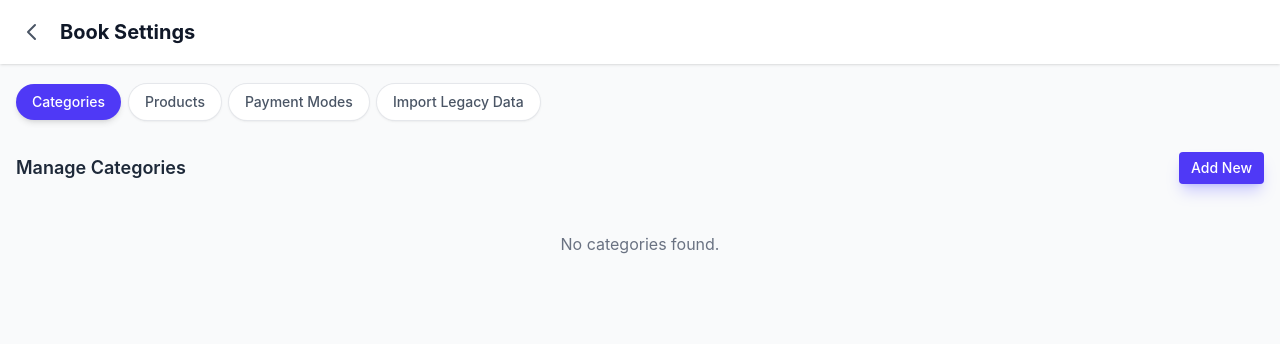
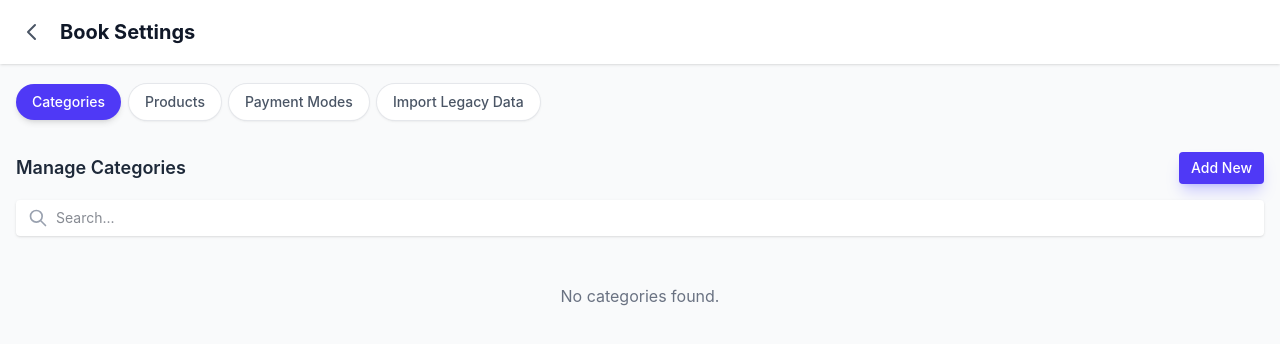
Before and after one commit to AshishDhamalaAD/money-offline, a Vue app: page /book/1/settings in a window 1280 px wide. Shown: the top 344 px of the page. Built offline with nearby package versions, Linux system fonts and the light colour scheme.

Commit message:
feat: Add `SearchInput` component, implement search for contacts and settings lists, introduce transaction pagination with load more, and refine `SearchableSelect` close behavior.

```diff
--- a/src/components/settings/ContactsManager.vue
+++ b/src/components/settings/ContactsManager.vue
@@ -1,10 +1,23 @@
 <script setup>
+import { ref, computed } from 'vue'
 import { useRouter } from 'vue-router'
 import { useMasterStore } from '../../stores/masterStore'
 import BaseButton from '../ui/BaseButton.vue'
+import SearchInput from '../ui/SearchInput.vue'
 
 const router = useRouter()
 const masterStore = useMasterStore()
+const searchQuery = ref('')
+
+const filteredContacts = computed(() => {
+    if (!searchQuery.value) return masterStore.contacts
+
+    const query = searchQuery.value.toLowerCase()
+    return masterStore.contacts.filter(contact =>
+        contact.name.toLowerCase().includes(query) ||
+        (contact.phone && contact.phone.includes(query))
+    )
+})
 
 function navigateToAdd() {
     router.push({ name: 'new-contact' })
@@ -17,6 +30,7 @@ function navigateToEdit(contact) {
 
 <template>
     <div class="space-y-4">
+        <div class="flex flex-col gap-4">
             <div class="flex justify-between items-center">
                 <h2 class="text-lg font-semibold text-gray-800">
                     Manage Contacts
@@ -25,8 +39,13 @@ function navigateToEdit(contact) {
                             @click="navigateToAdd">Add New</BaseButton>
             </div>
 
+            <!-- Search Input -->
+            <SearchInput v-model="searchQuery"
+                         placeholder="Search contacts..." />
+        </div>
+
         <div class="space-y-3">
-            <div v-for="item in masterStore.contacts"
+            <div v-for="item in filteredContacts"
                  :key="item.id"
                  @click="navigateToEdit(item)"
                  class="flex justify-between items-center bg-white p-4 rounded-sm shadow-sm cursor-pointer hover:bg-gray-50 transition-colors">
@@ -44,7 +63,7 @@ function navigateToEdit(contact) {
                           d="M9 5l7 7-7 7" />
                 </svg>
             </div>
-            <div v-if="masterStore.contacts.length === 0"
+            <div v-if="filteredContacts.length === 0"
                  class="text-center text-gray-500 py-4">
                 No contacts found.
             </div>
--- /dev/null
+++ b/src/components/ui/SearchInput.vue
@@ -0,0 +1,35 @@
+<script setup>
+defineProps({
+    modelValue: {
+        type: String,
+        default: ''
+    },
+    placeholder: {
+        type: String,
+        default: 'Search...'
+    }
+})
+
+defineEmits(['update:modelValue'])
+</script>
+
+<template>
+    <div class="relative">
+        <div class="absolute inset-y-0 left-0 pl-3 flex items-center pointer-events-none">
+            <svg class="h-5 w-5 text-gray-400"
+                 fill="none"
+                 viewBox="0 0 24 24"
+                 stroke="currentColor">
+                <path stroke-linecap="round"
+                      stroke-linejoin="round"
+                      stroke-width="2"
+                      d="M21 21l-6-6m2-5a7 7 0 11-14 0 7 7 0 0114 0z" />
+            </svg>
+        </div>
+        <input :value="modelValue"
+               @input="$emit('update:modelValue', $event.target.value)"
+               type="text"
+               :placeholder="placeholder"
+               class="w-full rounded-sm border-gray-300 bg-white py-2 pl-10 pr-4 text-sm shadow-sm focus:border-indigo-500 focus:ring-indigo-500" />
+    </div>
+</template>
--- a/src/components/ui/SearchableSelect.vue
+++ b/src/components/ui/SearchableSelect.vue
@@ -65,7 +65,9 @@ function select(option) {
     close()
 }
 
-onClickOutside(containerRef, close)
+onClickOutside(containerRef, close, {
+    ignore: [inputRef]
+})
 
 // When modelValue changes externally, we don't need to do much as selectedLabel is computed
 </script>
--- a/src/views/BookDetails.vue
+++ b/src/views/BookDetails.vue
@@ -179,10 +179,16 @@ const filteredTransactions = computed(() => {
 })
 
 
+const visibleLimit = ref(50)
+
+const paginatedTransactions = computed(() => {
+    return filteredTransactions.value.slice(0, visibleLimit.value)
+})
+
 const groupedTransactions = computed(() => {
     const groups = {}
 
-    filteredTransactions.value.forEach(transaction => {
+    paginatedTransactions.value.forEach(transaction => {
         const date = new Date(transaction.date)
         const dateKey = formatDate(date)
 
@@ -199,6 +205,19 @@ const groupedTransactions = computed(() => {
 
     // Convert to array and sort by timestamp (most recent first)
     return Object.values(groups).sort((a, b) => b.timestamp - a.timestamp)
+})
+
+const hasMoreTransactions = computed(() => {
+    return visibleLimit.value < filteredTransactions.value.length
+})
+
+function loadMore() {
+    visibleLimit.value += 50
+}
+
+// Reset pagination when filters change
+watch([selectedFilter, filterCategory, filterPaymentMode, filterContact, filterProduct, searchQuery], () => {
+    visibleLimit.value = 50
 })
 
 const filteredStats = computed(() => {
@@ -494,6 +513,13 @@ async function saveBookName() {
                         <TransactionCard :transaction="t" />
                     </div>
                 </div>
+
+                <!-- Load More Button -->
+                <div v-if="hasMoreTransactions" class="flex justify-center py-4">
+                    <BaseButton variant="secondary" @click="loadMore">
+                        Load More
+                    </BaseButton>
+                </div>
             </div>
         </main>
 
--- a/src/views/BookSettings.vue
+++ b/src/views/BookSettings.vue
@@ -1,5 +1,5 @@
 <script setup>
-import { ref, onMounted, watch } from 'vue'
+import { ref, onMounted, watch, computed } from 'vue'
 import { useRoute, useRouter } from 'vue-router'
 import { useBookStore } from '../stores/bookStore'
 import { useMasterStore } from '../stores/masterStore'
@@ -7,6 +7,7 @@ import BaseButton from '../components/ui/BaseButton.vue'
 import PageLayout from '../components/layout/PageLayout.vue'
 import PageHeader from '../components/layout/PageHeader.vue'
 import LegacyImport from '../components/settings/LegacyImport.vue'
+import SearchInput from '../components/ui/SearchInput.vue'
 
 const route = useRoute()
 const router = useRouter()
@@ -68,6 +69,29 @@ const tabs = [
     { id: 'paymentModes', label: 'Payment Modes' },
     { id: 'import', label: 'Import Legacy Data' }
 ]
+
+const searchQuery = ref('')
+
+const filteredItems = computed(() => {
+    let items = []
+    if (activeTab.value === 'categories') items = masterStore.categories
+    else if (activeTab.value === 'products') items = masterStore.products
+    else if (activeTab.value === 'paymentModes') items = masterStore.paymentModes
+    else return []
+
+    if (!searchQuery.value) return items
+
+    const query = searchQuery.value.toLowerCase()
+    return items.filter(item =>
+        item.name.toLowerCase().includes(query) ||
+        (item.description && item.description.toLowerCase().includes(query))
+    )
+})
+
+// Reset search when tab changes
+watch(activeTab, () => {
+    searchQuery.value = ''
+})
 </script>
 
 <template>
@@ -91,6 +115,7 @@ const tabs = [
 
             <!-- Lists -->
             <div class="space-y-4">
+                <div class="flex flex-col gap-4">
                     <div class="flex justify-between items-center">
                         <h2 class="text-lg font-semibold text-gray-800">
                             Manage {{tabs.find(t => t.id === activeTab)?.label}}
@@ -100,10 +125,17 @@ const tabs = [
                                     @click="navigateToAdd(activeTab)">Add New</BaseButton>
                     </div>
 
+                    <!-- Search Input -->
+                    <div v-if="activeTab !== 'import'">
+                        <SearchInput v-model="searchQuery"
+                                     placeholder="Search..." />
+                    </div>
+                </div>
+
                 <!-- Categories List -->
                 <div v-if="activeTab === 'categories'"
                      class="space-y-3">
-                    <div v-for="item in masterStore.categories"
+                    <div v-for="item in filteredItems"
                          :key="item.id"
                          @click="navigateToEdit('categories', item)"
                          class="flex justify-between items-center bg-white p-4 rounded-sm shadow-sm cursor-pointer hover:bg-gray-50 transition-colors">
@@ -121,7 +153,7 @@ const tabs = [
                                   d="M9 5l7 7-7 7" />
                         </svg>
                     </div>
-                    <div v-if="masterStore.categories.length === 0"
+                    <div v-if="filteredItems.length === 0"
                          class="text-center text-gray-500 py-8">
                         No categories found.
                     </div>
@@ -130,7 +162,7 @@ const tabs = [
                 <!-- Products List -->
                 <div v-if="activeTab === 'products'"
                      class="space-y-3">
-                    <div v-for="item in masterStore.products"
+                    <div v-for="item in filteredItems"
                          :key="item.id"
                          @click="navigateToEdit('products', item)"
                          class="flex justify-between items-center bg-white p-4 rounded-sm shadow-sm cursor-pointer hover:bg-gray-50 transition-colors">
@@ -149,7 +181,7 @@ const tabs = [
                                   d="M9 5l7 7-7 7" />
                         </svg>
                     </div>
-                    <div v-if="masterStore.products.length === 0"
+                    <div v-if="filteredItems.length === 0"
                          class="text-center text-gray-500 py-8">
                         No products found.
                     </div>
@@ -158,7 +190,7 @@ const tabs = [
                 <!-- Payment Modes List -->
                 <div v-if="activeTab === 'paymentModes'"
                      class="space-y-3">
-                    <div v-for="item in masterStore.paymentModes"
+                    <div v-for="item in filteredItems"
                          :key="item.id"
                          @click="navigateToEdit('paymentModes', item)"
                          class="flex justify-between items-center bg-white p-4 rounded-sm shadow-sm cursor-pointer hover:bg-gray-50 transition-colors">
@@ -176,7 +208,7 @@ const tabs = [
                                   d="M9 5l7 7-7 7" />
                         </svg>
                     </div>
-                    <div v-if="masterStore.paymentModes.length === 0"
+                    <div v-if="filteredItems.length === 0"
                          class="text-center text-gray-500 py-8">
                         No payment modes found.
                     </div>
```
Lines whose indentation alone changed are shown as unchanged.
